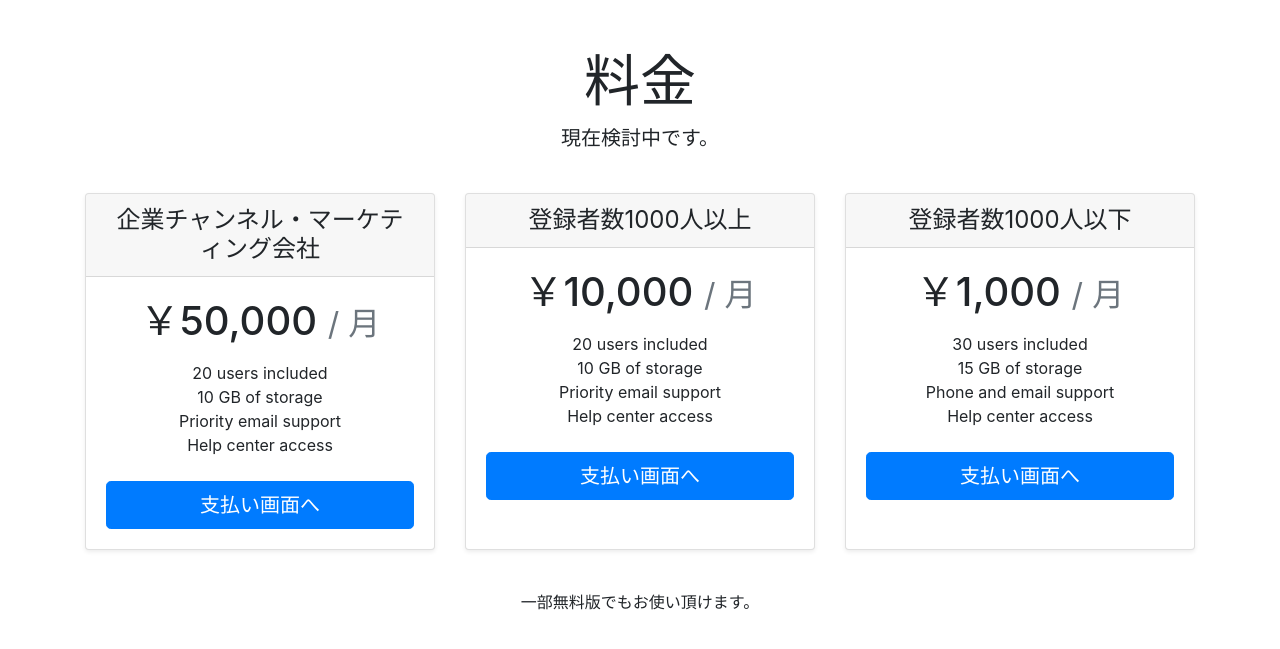
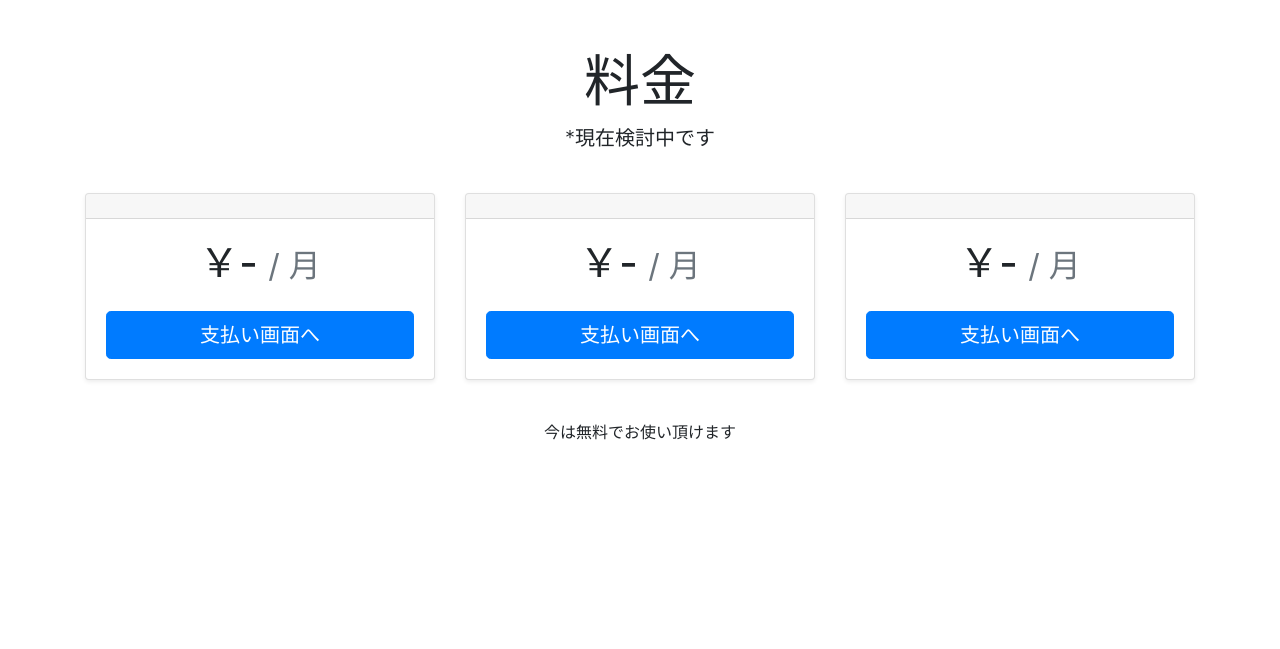
Before and after one commit to motsuka1/youtube_analyzer, a Django app: page /price/ in a window 1280 px wide. Shown: the part 72-721 px from the top of the page. Run offline with Django 3.2, Linux system fonts and the light colour scheme.

Commit message:
fix price page

```diff
--- a/statsgetter/templates/statsgetter/price.html
+++ b/statsgetter/templates/statsgetter/price.html
@@ -3,59 +3,47 @@
 
 <div class="pricing-header px-3 py-3 pt-md-5 pb-md-4 mx-auto text-center">
   <h1 class="display-4">料金</h1>
-  <p class="lead">現在検討中です。</p>
+  <p class="lead">*現在検討中です</p>
 </div>
 
 <div class="container">
   <div class="card-deck mb-3 text-center">
     <div class="card mb-4 shadow-sm">
       <div class="card-header">
-        <h4 class="my-0 font-weight-normal">企業チャンネル・マーケティング会社</h4>
+        <h4 class="my-0 font-weight-normal"></h4>
       </div>
       <div class="card-body">
-        <h1 class="card-title pricing-card-title">￥50,000 <small class="text-muted">/ 月</small></h1>
+        <h1 class="card-title pricing-card-title">￥- <small class="text-muted">/ 月</small></h1>
         <ul class="list-unstyled mt-3 mb-4">
-          <li>20 users included</li>
-          <li>10 GB of storage</li>
-          <li>Priority email support</li>
-          <li>Help center access</li>
         </ul>
         <button type="button" class="btn btn-lg btn-block btn-primary">支払い画面へ</button>
       </div>
     </div>
     <div class="card mb-4 shadow-sm">
       <div class="card-header">
-        <h4 class="my-0 font-weight-normal">登録者数1000人以上</h4>
+        <h4 class="my-0 font-weight-normal"></h4>
       </div>
       <div class="card-body">
-        <h1 class="card-title pricing-card-title">￥10,000 <small class="text-muted">/ 月</small></h1>
+        <h1 class="card-title pricing-card-title">￥- <small class="text-muted">/ 月</small></h1>
         <ul class="list-unstyled mt-3 mb-4">
-          <li>20 users included</li>
-          <li>10 GB of storage</li>
-          <li>Priority email support</li>
-          <li>Help center access</li>
         </ul>
         <button type="button" class="btn btn-lg btn-block btn-primary">支払い画面へ</button>
       </div>
     </div>
     <div class="card mb-4 shadow-sm">
       <div class="card-header">
-        <h4 class="my-0 font-weight-normal">登録者数1000人以下</h4>
+        <h4 class="my-0 font-weight-normal"></h4>
       </div>
       <div class="card-body">
-        <h1 class="card-title pricing-card-title">￥1,000 <small class="text-muted">/ 月</small></h1>
+        <h1 class="card-title pricing-card-title">￥- <small class="text-muted">/ 月</small></h1>
         <ul class="list-unstyled mt-3 mb-4">
-          <li>30 users included</li>
-          <li>15 GB of storage</li>
-          <li>Phone and email support</li>
-          <li>Help center access</li>
         </ul>
         <button type="button" class="btn btn-lg btn-block btn-primary">支払い画面へ</button>
       </div>
     </div>
   </div>
   <div class="text-center">
-    <p>一部無料版でもお使い頂けます。</p>
+    <p>今は無料でお使い頂けます</p>
   </div>
 </div>
 {% endblock content %}
```
